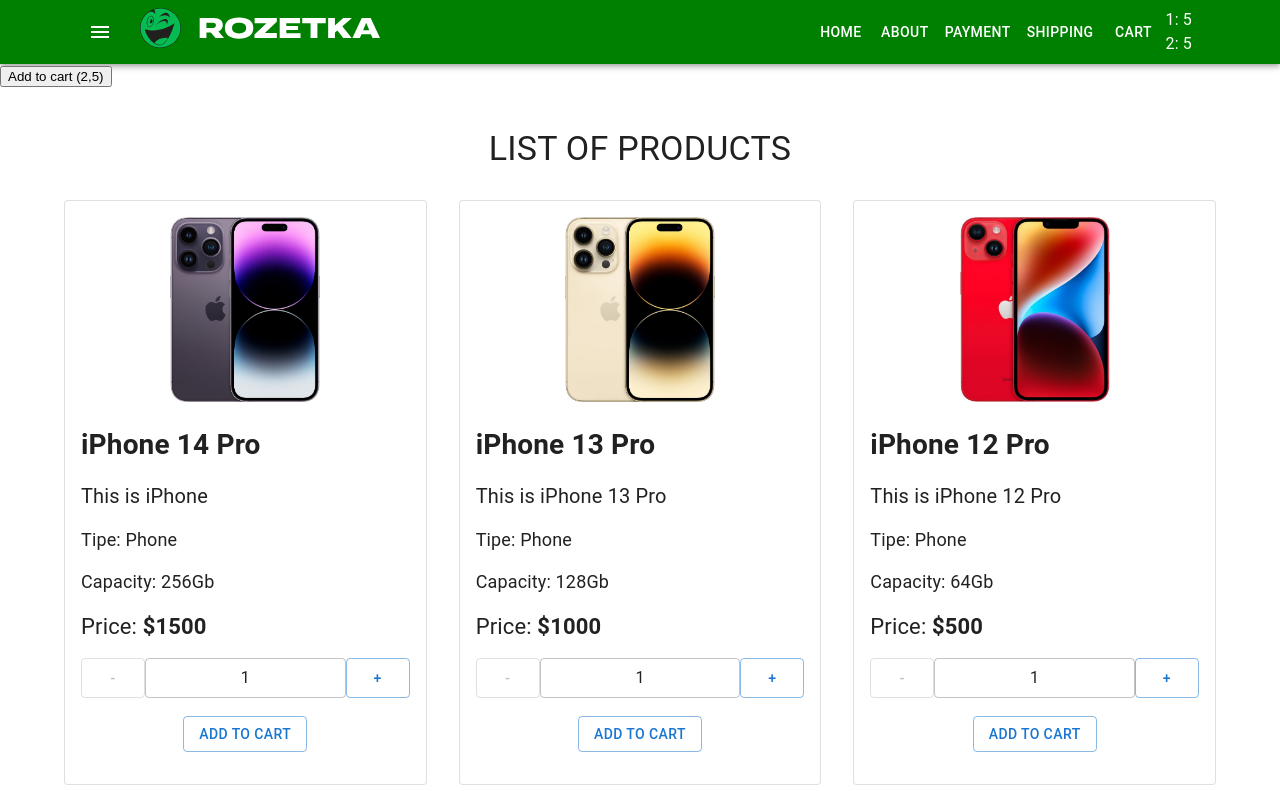
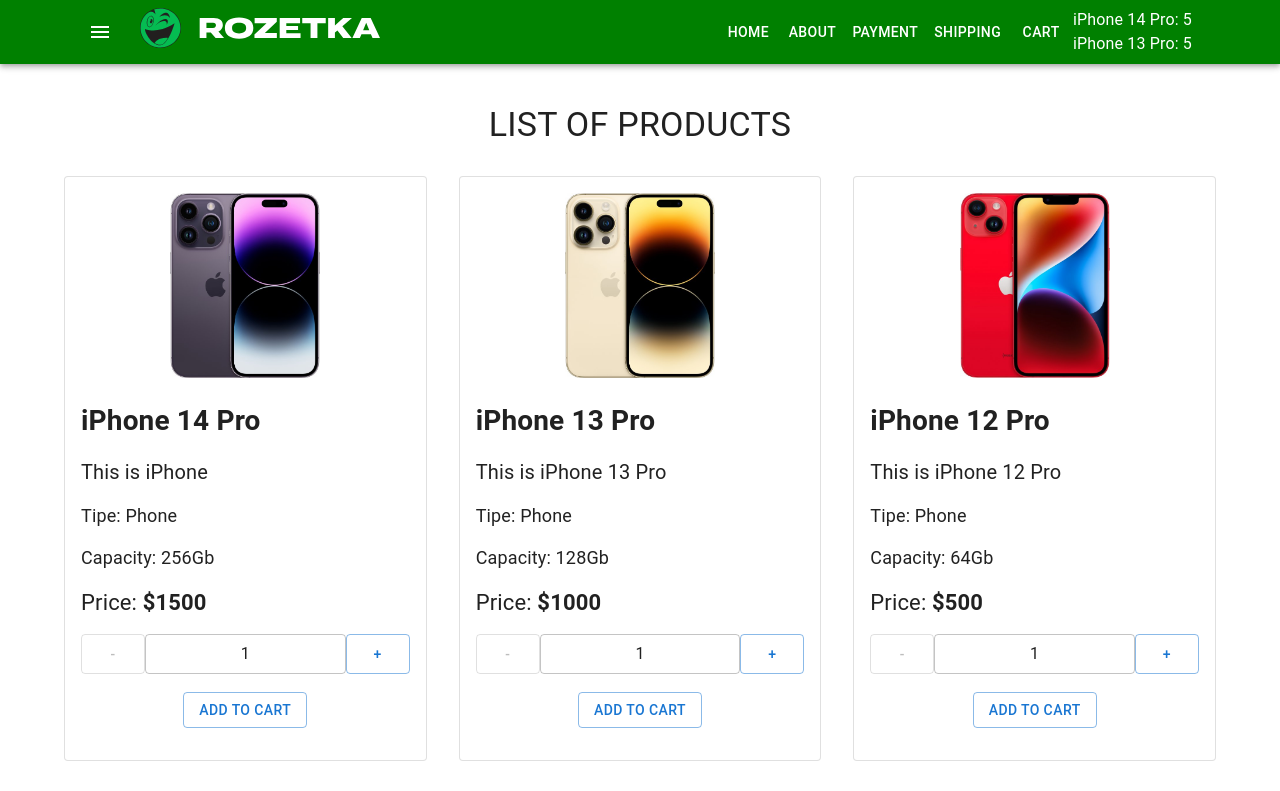
Before and after one commit to NataliyaPodov/29-11-react, a React (Create React App) app: page / in a window 1280 px wide. Shown: the top 791 px of the page. Built offline with nearby package versions, Linux system fonts and the light colour scheme; the HTML template or start-up script is replaced by a standard one.

Commit message:
add title in CartHeader

```diff
--- a/src/components/CartHeader/CartHeader.tsx
+++ b/src/components/CartHeader/CartHeader.tsx
@@ -1,14 +1,23 @@
+import productsArray, { getProductsObject, Product } from 'utils/productsArray'
+
 type Props = {
     productsInCart: {
         [id: number]: number
     }
+    productsObject?: {
+        [id: number]: Product
+    }
 }
-const CartHeader = ({ productsInCart }: Props) => {
+const CartHeader = ({
+    productsInCart,
+    productsObject = getProductsObject(productsArray),
+}: Props) => {
     return (
         <div>
             {Object.keys(productsInCart).map((productId) => (
                 <div key={productId}>
-                    {productId}: {productsInCart[parseInt(productId)]}
+                    {productsObject[parseInt(productId)].title}:{' '}
+                    {productsInCart[parseInt(productId)]}
                 </div>
             ))}
         </div>
--- a/src/components/Products/ProductList.tsx
+++ b/src/components/Products/ProductList.tsx
@@ -3,7 +3,7 @@
 import ProductListItem from './ProductListItem'
 
 type Props = {
-    addProductToCart: (count: number, price: number) => void
+    addProductToCart: (id: number, count: number) => void
 }
 const ProductList = ({ addProductToCart }: Props) => {
     return (
@@ -33,6 +33,7 @@
                     }) => (
                         <Grid item xs={12} sm={4} key={id}>
                             <ProductListItem
+                                id={id}
                                 title={title}
                                 description={description}
                                 type={type}
--- a/src/components/Products/ProductListItem.tsx
+++ b/src/components/Products/ProductListItem.tsx
@@ -9,15 +9,17 @@
 import './ProductListItem.scss'
 
 type Props = {
+    id: number
     title: string
     description: string
     type: string
     capacity: string
     price: number
     image: string
-    addProductToCart: (count: number, price: number) => void
+    addProductToCart: (id: number, count: number) => void
 }
 const ProductListItem = ({
+    id,
     title,
     description,
     type,
@@ -66,7 +68,7 @@
                 <CardActions className="btns-wrap">
                     <Button
                         variant="outlined"
-                        onClick={() => addProductToCart(count, price)}
+                        onClick={() => addProductToCart(id, count)}
                     >
                         Add to cart
                     </Button>
--- a/src/container/App/App.tsx
+++ b/src/container/App/App.tsx
@@ -18,20 +18,16 @@
     })
 
     const addProductToCart = (id: number, count: number) => {
-        setProductsInCart((prevState) =>
-            Object.assign({}, prevState, {
-                [id]: prevState[id] + count,
-            })
-        )
+        setProductsInCart((prevState) => ({
+            ...prevState,
+            [id]: (prevState[id] || 0) + count,
+        }))
     }
 
     return (
         <StyledEngineProvider injectFirst>
             <CssBaseline />
             <Header productsInCart={productsInCart} />
-            <button onClick={() => addProductToCart(2, 5)}>
-                Add to cart (2,5)
-            </button>
             <Main addProductToCart={addProductToCart} />
             <Footer />
         </StyledEngineProvider>
--- a/src/utils/productsArray.TS
+++ b/src/utils/productsArray.TS
@@ -1,4 +1,4 @@
-type Product = {
+export type Product = {
     id: number
     title: string
     description: string
@@ -77,4 +77,12 @@
 
 ]
 
+export const getProductsObject = (array: Product[]) => array.reduce(
+    (object, product) => ({
+        ...object,
+        [product.id]: product,
+    }),
+    {}
+)
+
 export default productsArray
```
